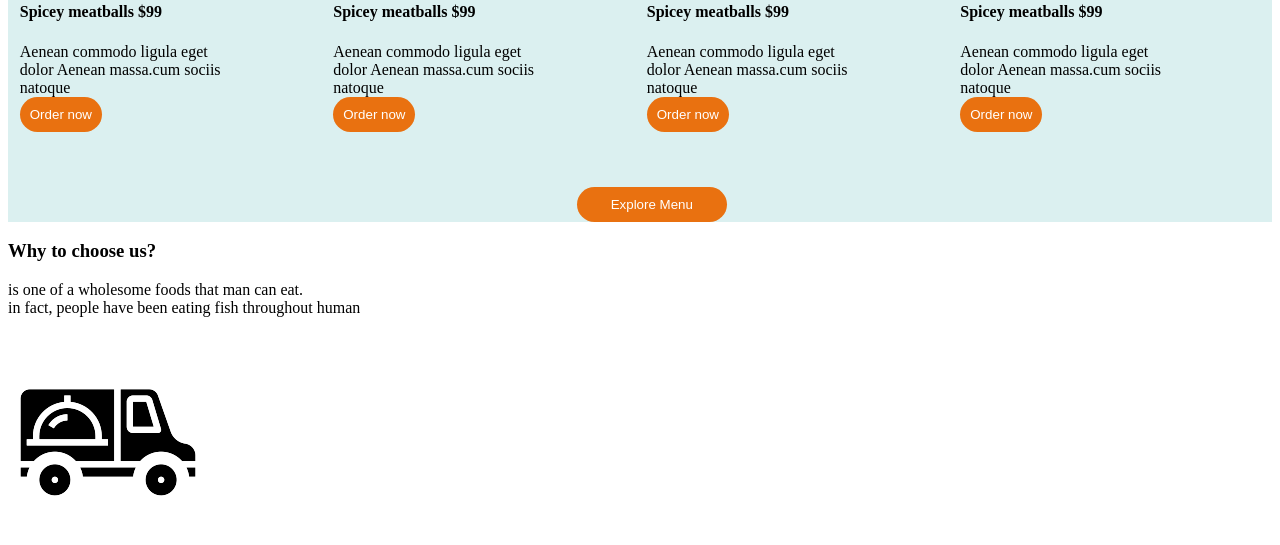
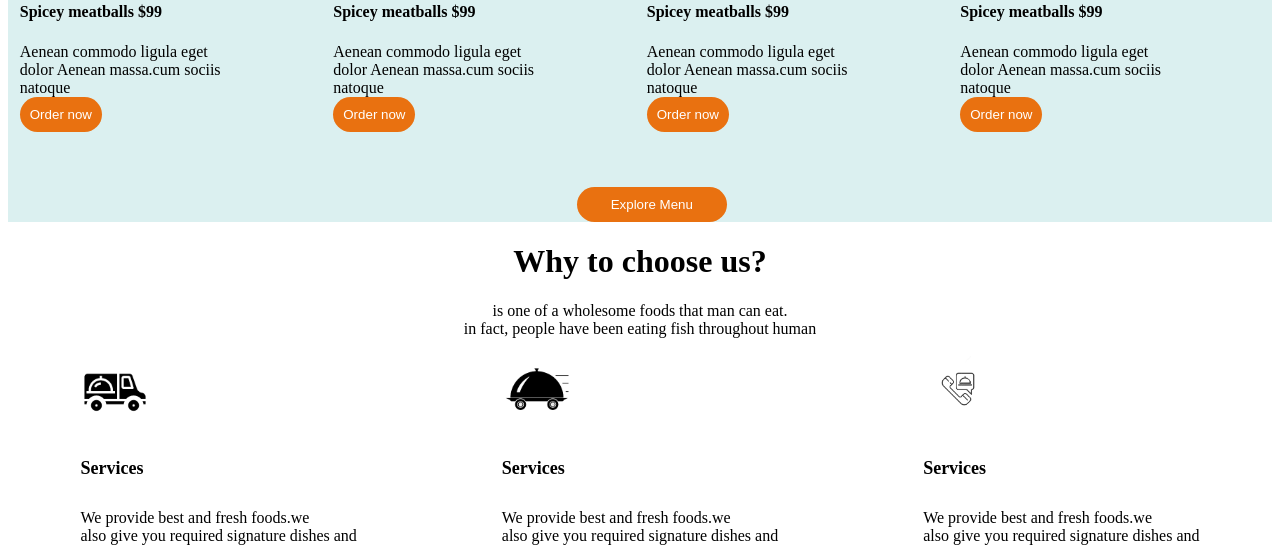
Before and after one commit to melodytowett/Deliciouse-foodZone, a plain HTML site: page index.html in a window 1280 px wide. Shown: the part 2255-2800 px from the top of the page. Drawn offline with Linux system fonts and the light colour scheme.

Commit message:
styling the class why us

```diff
--- a/index.css
+++ b/index.css
@@ -50,6 +50,9 @@ button{
 #img2 img{
 padding: 10px;
 }
+#us{
+    line-height: 25px;
+}
 .menu{
     background-color: rgb(219, 240, 240);
 }
@@ -69,9 +72,21 @@ padding: 10px;
     display: flex;
     padding: 5px;
     justify-content: space-around;
+
 }
 #menu-2{
     display: flex;
     padding: 5px;
     justify-content: space-around;
 }
+.services,#Serve{
+    display: flex;
+    justify-content: space-around;
+}
+h5{
+    font-size: large;
+    font-weight: bold;
+}
+.Why-us p{
+    text-align: center;
+}
--- a/index.html
+++ b/index.html
@@ -132,40 +132,40 @@
             </div>
             <button type="button">Explore Menu</button>
         </div>
-        <div class="Why us">
-            <h3>Why to choose us?</h3>
+        <div class="Why-us">
+            <h1>Why to choose us?</h1>
             <p> is one of a wholesome foods that man can eat.<br>in fact, people have been eating fish throughout human</p>
         </div>
         <div class="services">
             <div id="serve-1">
-               <img src="images/images__2_-removebg-preview.png" alt="">
+               <img src="images/images__2_-removebg-preview.png" alt="" height="70px" >
                <h5>Services</h5>
                <p>We provide best and fresh foods.we<br>also give you required signature dishes and <br>more and cool services</p>
             </div>
             <div id="serve-1">
-                <img src="images/images__3_-removebg-preview.png" alt="">
+                <img src="images/images__3_-removebg-preview.png" alt="" height="70px">
                 <h5>Services</h5>
                 <p>We provide best and fresh foods.we<br>also give you required signature dishes and <br>more and cool services</p>
              </div>
              <div id="serve-1">
-                <img src="images/images__4_-removebg-preview.png" alt="">
+                <img src="images/images__4_-removebg-preview.png" alt="" height="70px">
                 <h5>Services</h5>
                 <p>We provide best and fresh foods.we<br>also give you required signature dishes and <br>more and cool services</p>
              </div>
         </div>
-        <div class="Serve">
+        <div id="Serve">
             <div id="serve-2">
-                <img src="images/images__2_-removebg-preview.png" alt="">
+                <img src="images/images__2_-removebg-preview.png" alt="" height="70px">
                 <h5>Services</h5>
                 <p>We provide best and fresh foods.we<br>also give you required signature dishes and <br>more and cool services</p>
              </div>
              <div id="serve-2">
-                 <img src="images/images__3_-removebg-preview.png" alt="">
+                 <img src="images/images__3_-removebg-preview.png" alt=""height="70px">
                  <h5>Services</h5>
                  <p>We provide best and fresh foods.we<br>also give you required signature dishes and <br>more and cool services</p>
               </div>
               <div id="serve-2">
-                 <img src="images/images__4_-removebg-preview.png" alt="">
+                 <img src="images/images__4_-removebg-preview.png" alt="" height="70px">
                  <h5>Services</h5>
                  <p>We provide best and fresh foods.we<br>also give you required signature dishes and <br>more and cool services</p>
               </div>
```
